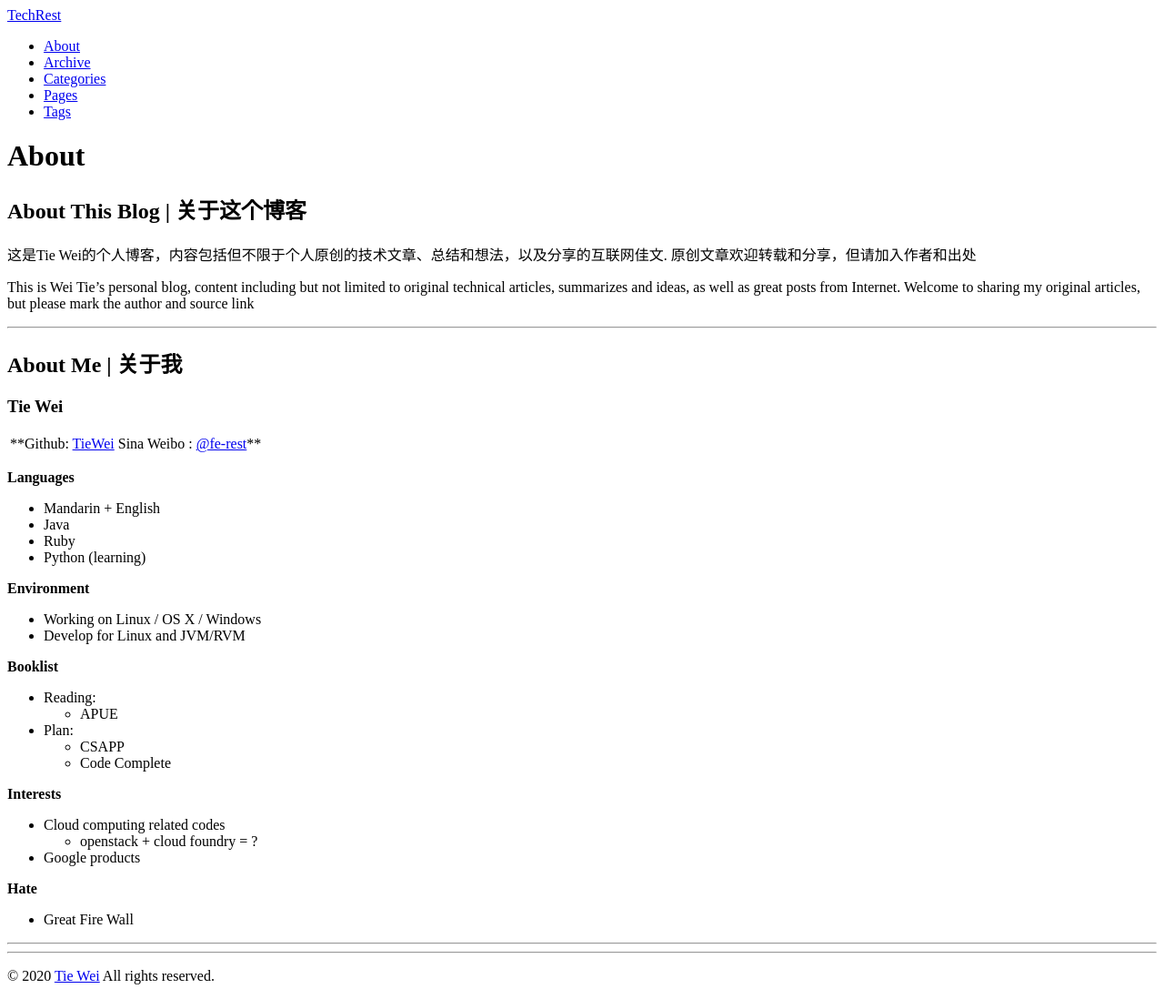
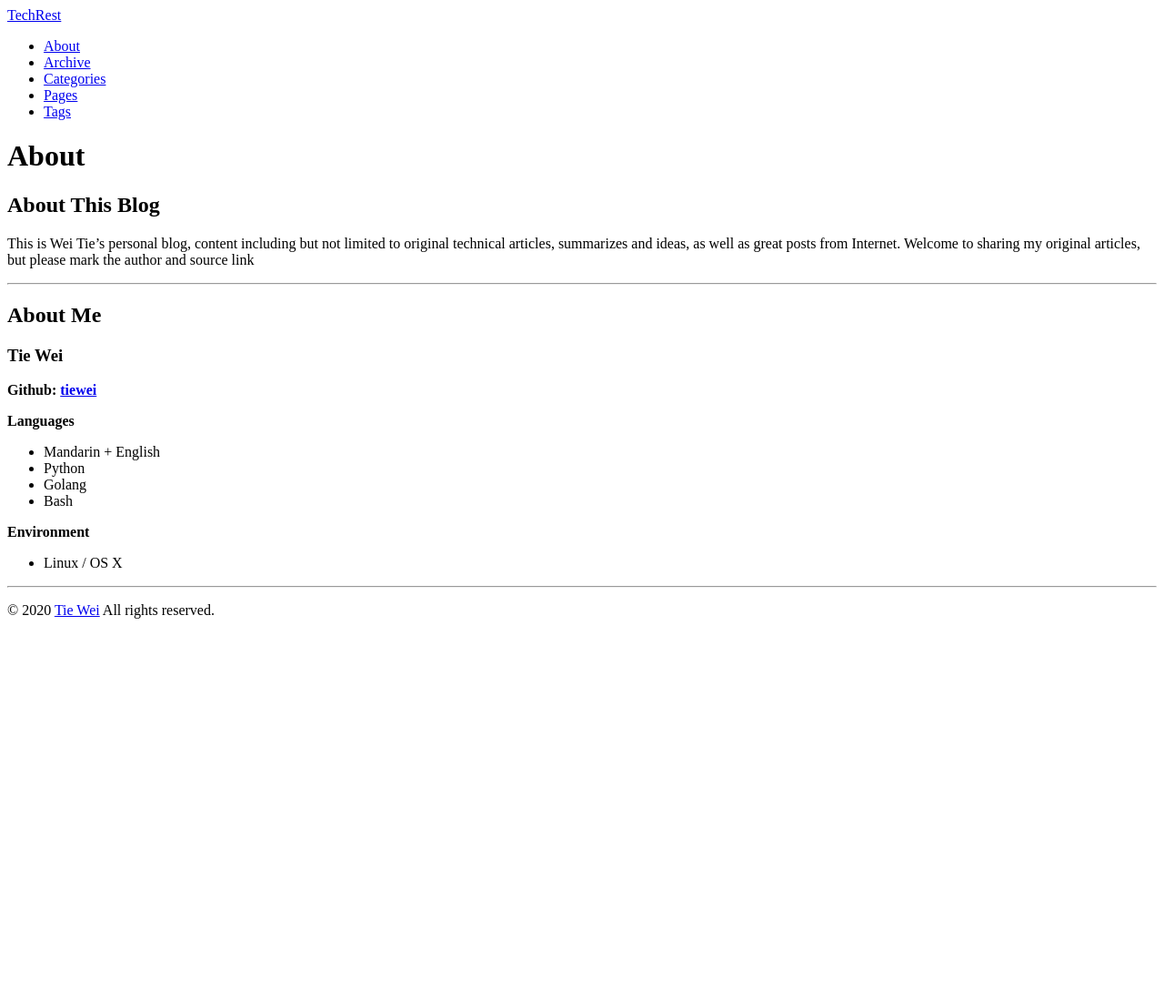
Before and after one commit to tiewei/tiewei.github.io, a Jekyll site: the page built from about.md, in a window 1280 px wide. Shown: the whole page at 91% size. Built offline with Jekyll 4.4.1, drawn with Linux system fonts in a browser that asks for light colours; Markdown is read by kramdown in place of the engine named in the settings; a style sheet for code colours, icons or effects is not loaded; after the commit the page ends 900 px from its top, so only the background shows below that.

Commit message:
blog revival

```diff
--- a/_config.yml
+++ b/_config.yml
@@ -77,9 +77,9 @@ JB :
   # Set 'provider' to false to turn commenting off globally.
   #
   comments :
-    provider : duoshuo
-    duoshuo :
-     name : techrest
+#    provider : duoshuo
+#    duoshuo :
+#     name : techrest
 #    disqus :
 #      short_name : techrest
 #    livefyre :
--- a/about.md
+++ b/about.md
@@ -7,53 +7,29 @@ group: navigation
 
 {% include JB/setup %}
 
-## About This Blog | 关于这个博客
-
-这是Tie Wei的个人博客，内容包括但不限于个人原创的技术文章、总结和想法，以及分享的互联网佳文.
-原创文章欢迎转载和分享，但请加入作者和出处
+## About This Blog
 
 This is Wei Tie's personal blog, content including but not limited to original technical articles, summarizes and ideas, as well as great posts from Internet.
 Welcome to sharing my original articles, but please mark the author and source link
 
 ---
 
-## About Me | 关于我
+## About Me
 
 ### **Tie Wei**
 
-**Github: [TieWei][1] | Sina Weibo : [@fe-rest][2]**
+**Github: [tiewei][1]**
 
 **Languages**
 
 + Mandarin + English
-+ Java
-+ Ruby
-+ Python (learning)
++ Python
++ Golang
++ Bash
+
 
 **Environment**
 
-+ Working on Linux / OS X / Windows
-+ Develop for Linux and JVM/RVM
++ Linux / OS X
 
-**Booklist**
-
-+ Reading:
-  - APUE
-+ Plan:
-  - CSAPP
-  - Code Complete
-
-**Interests**
-
-+ Cloud computing related codes
-  - openstack + cloud foundry = ?
-+ Google products
-
-**Hate**
-
-+ Great Fire Wall
-
----
-
-[1]: https://github.com/TieWei "Github of TieWei"
-[2]: http://weibo.com/ferest "fe-rest的微博"
+[1]: https://github.com/tiewei "Github of TieWei"
```
Also changed, not shown: _posts/2019-04-10-kubebuilder-vs-operator-sdk.md (added, +292 -0 lines).
